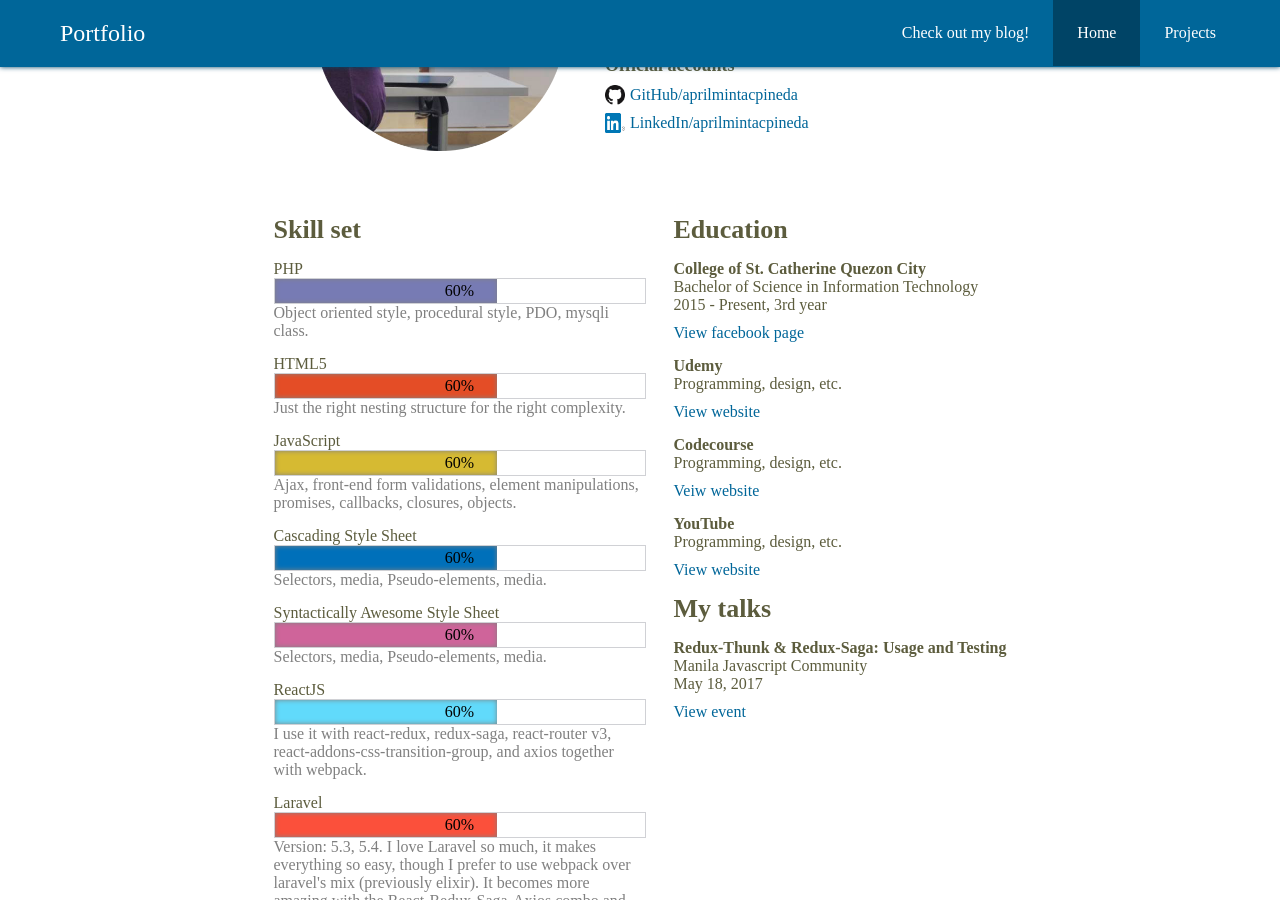
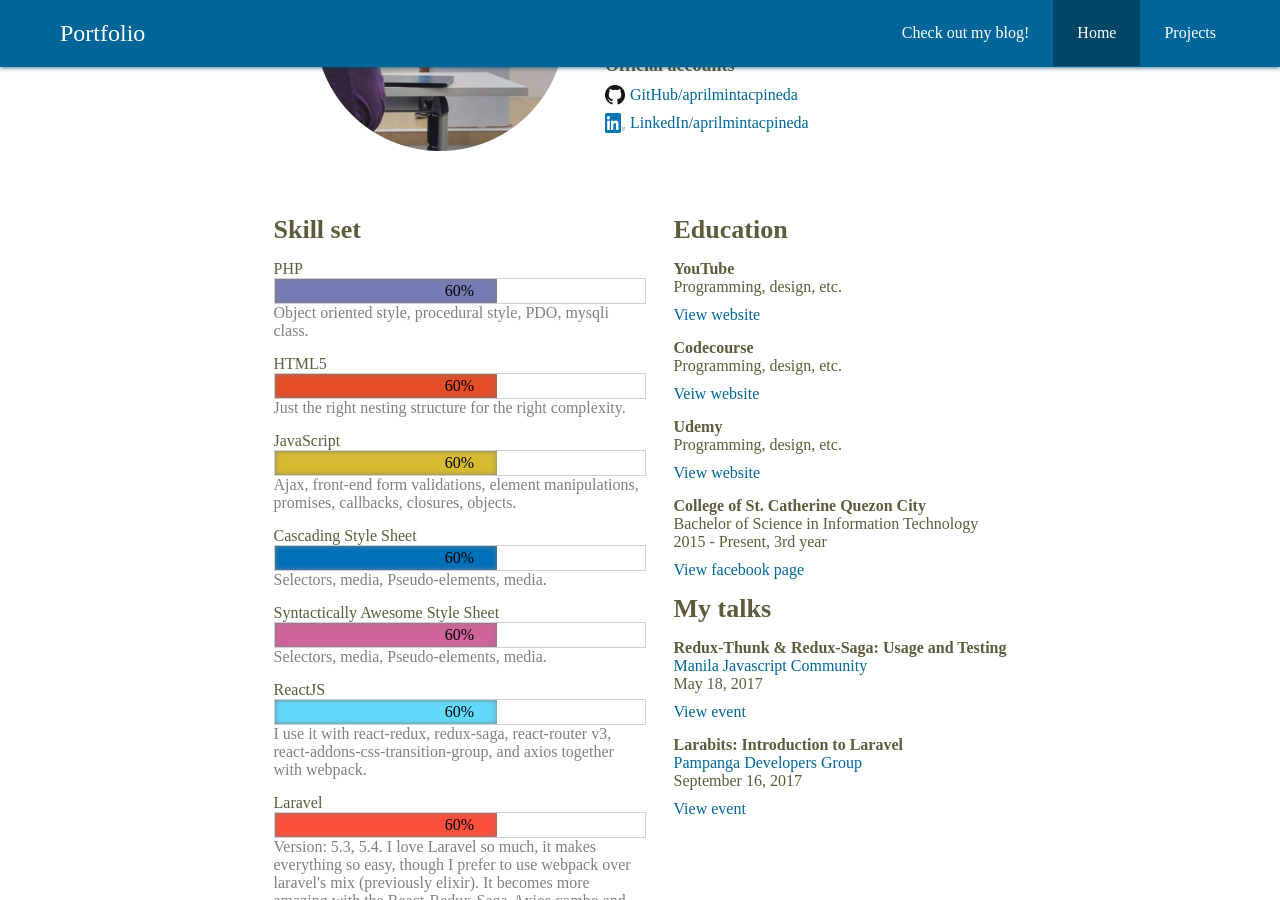
Before and after one commit to aprilmintacpineda/my-old-site, a Jekyll site: the page built from index.html, in a window 1280 px wide and 900 px high, scrolled down 240 px. Built offline with Jekyll 4.4.1, drawn with Linux system fonts in a browser that asks for light colours.

Commit message:
updated portfolio

```diff
--- a/index.html
+++ b/index.html
@@ -15,7 +15,7 @@
           <h1 class="big">April Mintac Pineda</h1>
         </li>
         <li>
-          <a class="with-icon" href="https://en.wikipedia.org/wiki/Philippines" target="_new" title="https://en.wikipedia.org/wiki/Philippines">
+          <a class="with-icon" href="https://en.wikipedia.org/wiki/Philippines" target="_blank" title="https://en.wikipedia.org/wiki/Philippines">
             <img src="/public/images/Flag-of-the-Philippines.png">
             Philippines
           </a>
@@ -32,14 +32,14 @@
           <h1>Official accounts</h1>
 
           <div>
-            <a class="with-icon" href="https://www.github.com/aprilmintacpineda" target="_new" title="https://www.github.com/aprilmintacpineda">
+            <a class="with-icon" href="https://www.github.com/aprilmintacpineda" target="_blank" title="https://www.github.com/aprilmintacpineda">
               <img src="/public/images/GitHub-Mark-32px.png">
               GitHub/aprilmintacpineda
             </a>
           </div>
 
           <div>
-            <a class="with-icon" href="https://www.linkedin.com/in/aprilmintacpineda" target="_new" title="https://www.linkedin.com/in/aprilmintacpineda">
+            <a class="with-icon" href="https://www.linkedin.com/in/aprilmintacpineda" target="_blank" title="https://www.linkedin.com/in/aprilmintacpineda">
               <img src="/public/images/In-2C-34px-R.png">
               LinkedIn/aprilmintacpineda
             </a>
@@ -150,12 +150,20 @@
       </li>
       <li>
         <section>
-          <p><strong>College of St. Catherine Quezon City</strong></p>
-          <p>Bachelor of Science in Information Technology</p>
-          <p>2015 - Present, 3rd year</p>
+          <p><strong>YouTube</strong></p>
+          <p>Programming, design, etc.</p>
         </section>
         <section>
-          <p><a href="https://www.facebook.com/CollegeofStCatherine" target="_new" title="Opens in new tab">View facebook page</a></p>
+          <p><a href="https://www.youtube.com" target="_blank" title="Opens in new tab">View website</a></p>
+        </section>
+      </li>
+      <li>
+        <section>
+          <p><strong>Codecourse</strong></p>
+          <p>Programming, design, etc.</p>
+        </section>
+        <section>
+          <p><a href="https://www.codecourse.com" target="_blank" title="Opens in new tab">Veiw website</a></p>
         </section>
       </li>
       <li>
@@ -164,25 +172,17 @@
           <p>Programming, design, etc.</p>
         </section>
         <section>
-          <p><a href="https://www.udemy.com" target="_new" title="Opens in new tab">View website</a></p>
+          <p><a href="https://www.udemy.com" target="_blank" title="Opens in new tab">View website</a></p>
         </section>
       </li>
       <li>
         <section>
-          <p><strong>Codecourse</strong></p>
-          <p>Programming, design, etc.</p>
+          <p><strong>College of St. Catherine Quezon City</strong></p>
+          <p>Bachelor of Science in Information Technology</p>
+          <p>2015 - Present, 3rd year</p>
         </section>
         <section>
-          <p><a href="https://www.codecourse.com" target="_new" title="Opens in new tab">Veiw website</a></p>
-        </section>
-      </li>
-      <li>
-        <section>
-          <p><strong>YouTube</strong></p>
-          <p>Programming, design, etc.</p>
-        </section>
-        <section>
-          <p><a href="https://www.youtube.com" target="_new" title="Opens in new tab">View website</a></p>
+          <p><a href="https://www.facebook.com/CollegeofStCatherine" target="_blank" title="Opens in new tab">View facebook page</a></p>
         </section>
       </li>
       <li>
@@ -191,11 +191,21 @@
       <li>
         <section>
           <strong>Redux-Thunk & Redux-Saga: Usage and Testing</strong>
-          <p>Manila Javascript Community</p>
+          <p><a href="https://www.facebook.com/groups/manilajs/" target="_blank">Manila Javascript Community</a></p>
           <p>May 18, 2017</p>
         </section>
         <section>
-          <p><a href="https://www.meetup.com/ManilaJavaScript/events/239587134/" target="_new" title="Opens in new tab">View event</a></p>
+          <p><a href="https://www.meetup.com/ManilaJavaScript/events/239587134/" target="_blank" title="Opens in new tab">View event</a></p>
+        </section>
+      </li>
+      <li>
+        <section>
+          <strong>Larabits: Introduction to Laravel</strong>
+          <p><a href="https://www.facebook.com/pampdev/" target="_blank">Pampanga Developers Group</a></p>
+          <p>September 16, 2017</p>
+        </section>
+        <section>
+          <p><a href="https://www.facebook.com/pampdev/videos/2011046679131169/" target="_blank" title="Opens in new tab">View event</a></p>
         </section>
       </li>
     </ul>
```
